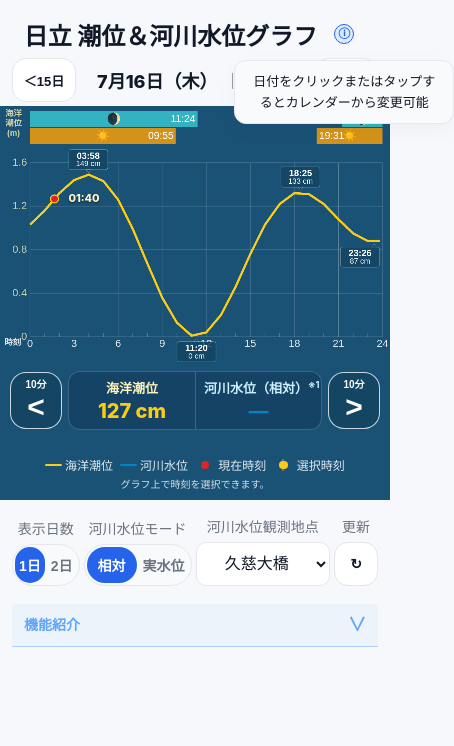
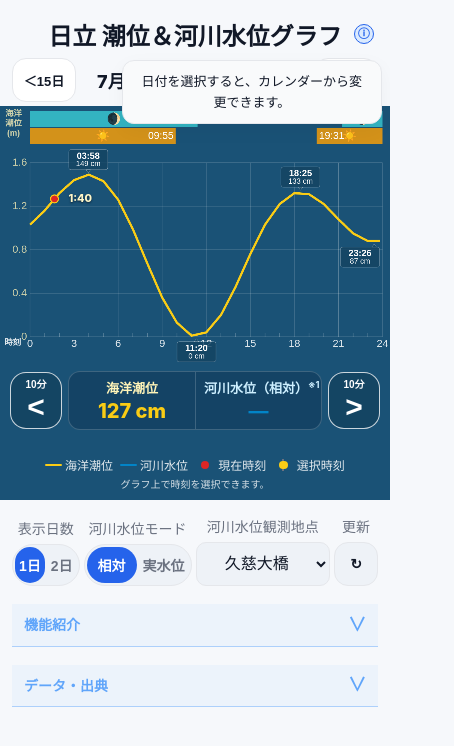
Before and after one commit to tanyeee/tide-graph, a website: page index.html in a window 390 px wide. Both pictures are taken after a click on the button "日付変更の説明". Shown: the whole page, 454 px wide, since content can reach past the window. Drawn offline with Linux system fonts and the light colour scheme; no server answers.

Commit message:
Refine header and disclosure layout

```diff
--- a/index.html
+++ b/index.html
@@ -28,6 +28,7 @@
     --river:#0284c7;
     --now:#dc2626;
     --button-bg:#ffffff;
+    --control-surface:#eef2f7;
     --button-text:#111827;
     --shadow:0 6px 20px rgba(0,0,0,.04);
   }
@@ -48,6 +49,7 @@
       --river:#38bdf8;
       --now:#ef4444;
       --button-bg:#0f172a;
+      --control-surface:#111c31;
       --button-text:#e5edf7;
       --shadow:none;
     }
@@ -63,7 +65,10 @@
     background:transparent; border:0; border-radius:0;
     padding:0; box-shadow:none;
   }
-  .app-title-row { display:flex; align-items:center; justify-content:center; gap:5px; margin-bottom:2px; }
+  .app-title-row { display:grid; grid-template-columns:44px max-content 44px; column-gap:8px; align-items:center; justify-content:center; margin-bottom:2px; }
+  .title-spacer { width:44px; height:44px; }
+  .app-title-row h1 { grid-column:2; }
+  .app-title-row .date-info-anchor { grid-column:3; }
   h1 { margin:0; font-size:clamp(24px,3vw,34px); text-align:center; }
   .sub, .legend, .note { color:var(--muted); font-size:14px; line-height:1.7; }
   .sub { margin-top:18px; }
@@ -98,7 +103,7 @@
   }
   select { min-width:150px; height:44px; }
   .btns { display:flex; gap:8px; flex-wrap:wrap; }
-  .toggle { display:grid; grid-template-columns:repeat(2,minmax(0,1fr)); gap:3px; min-width:116px; padding:3px; border:1px solid var(--border); border-radius:999px; background:var(--pill); }
+  .toggle { display:grid; grid-template-columns:repeat(2,minmax(0,1fr)); gap:3px; min-width:116px; padding:3px; border:1px solid var(--border); border-radius:999px; background:var(--control-surface); }
   .toggle button { border:0; background:transparent; color:var(--muted); padding:8px 10px; border-radius:999px; font-weight:700; }
   .toggle button.active { background:var(--accent); color:#fff; }
   .range-row { display:flex; flex-wrap:wrap; align-items:end; gap:12px; margin-top:16px; margin-bottom:18px; }
@@ -118,10 +123,10 @@
     /* text-align centers the selected value in browsers that honor it on a
        closed <select> (incl. iOS Safari); text-align-last is the fallback
        property some engines use instead for the last (only, here) line. */
-    text-align:center; text-align-last:center;
+    text-align:center; text-align-last:center; background:var(--control-surface);
   }
   .refresh-wrap { margin-left:auto; }
-  .refresh-btn { min-width:64px; height:44px; border-radius:14px; font-size:22px; font-weight:700; padding:0 14px; }
+  .refresh-btn { min-width:64px; height:44px; border-radius:14px; font-size:22px; font-weight:700; padding:0 14px; background:var(--control-surface); }
   /* The explanation icon shares the date navigation's three columns, so it
      stays aligned with the central date/tide control at every breakpoint. */
   .date-nav-field {
@@ -147,13 +152,9 @@
   .date-info-btn[aria-expanded="true"] .date-info-icon {
     border-color:var(--accent); color:var(--accent); background:var(--accent-soft);
   }
-  /* Centered under the button (rather than right/left-anchored) so it stays
-     clear of the viewport edge whichever side the button ends up closer to
-     — see the position-tuning commit's write-up for the 375px/1100px
-     coordinate check that motivated centering over edge-anchoring. */
   .date-info-popover {
-    position:absolute; top:100%; left:50%; transform:translateX(-50%); z-index:5; margin-top:4px;
-    width:max-content; max-width:min(220px, calc(100vw - 32px));
+    position:absolute; top:100%; right:0; z-index:5; margin-top:4px;
+    width:min(260px, calc(100vw - 24px)); max-width:calc(100vw - 24px);
     padding:10px 14px; border-radius:12px; text-align:center;
     background:var(--pill); border:1px solid var(--border); box-shadow:var(--shadow);
     color:var(--text); font-size:13px; line-height:1.6;
@@ -326,6 +327,9 @@
     .date-nav-field { --date-nav-cols:76px minmax(0, 1fr) 76px; --date-nav-gap:8px; }
   }
   @media (max-width: 560px) {
+    .app-title-row { grid-template-columns:36px max-content 36px; column-gap:4px; }
+    .title-spacer { width:36px; height:44px; }
+    .date-info-btn { width:36px; }
     h1 { font-size:24px; white-space:nowrap; }
     .date-nav-field { --date-nav-cols:64px minmax(0,1fr) 64px; --date-nav-gap:4px; }
     .date-nav { width:100%; }
@@ -379,13 +383,14 @@
 <div class="wrap">
   <div class="card">
     <div class="app-title-row">
+      <span class="title-spacer" aria-hidden="true"></span>
       <h1>日立 潮位＆河川水位グラフ</h1>
       <div class="date-info-anchor">
         <button id="dateInfoButton" class="date-info-btn" type="button" aria-label="日付変更の説明" aria-expanded="false" aria-describedby="dateInfoPopover">
           <span class="date-info-icon" aria-hidden="true">ⓘ</span>
         </button>
         <div id="dateInfoPopover" class="date-info-popover" role="tooltip" hidden>
-          日付をクリックまたはタップするとカレンダーから変更可能
+          日付を選択すると、カレンダーから変更できます。
         </div>
       </div>
     </div>
@@ -471,6 +476,9 @@
       <p>【河川水位観測地点】久慈川水系および涸沼・那珂川水系の汽水域にある観測地点から、表示する地点を選択できます。</p>
       <hr>
       <p>【更新】更新ボタンを押すと現在時刻に戻り、最新のデータを取得します。</p>
+    </details>
+    <details id="dataSources" class="river-footnote">
+      <summary><span>データ・出典</span><span class="function-intro-chevron" aria-hidden="true">∨</span></summary>
       <div id="dataStatus" class="note data-status" role="status" aria-live="polite">
         潮位データを読み込んでいます…
       </div>
@@ -1230,8 +1238,9 @@ function drawChart() {
   // clear of extrema callouts and the value cards regardless of the canvas's
   // rendered scale. The selected-time readout now follows the live marker.
   const renderedScale = chart.clientWidth / W || 1;
+  const cardClearanceCss = window.matchMedia('(min-width: 781px)').matches ? 47 : 22;
   const labelTopCss = chartMetaEl
-    ? chartMetaEl.offsetTop - 22 - 28 * renderedScale
+    ? chartMetaEl.offsetTop - cardClearanceCss - 28 * renderedScale
     : (H - 330) * renderedScale;
   const chartBottom = Math.max(180, H - labelTopCss / renderedScale + 5);
   const m = {
@@ -1595,7 +1604,7 @@ function drawSelection(point, updateMeta = true) {
   drawNowIndicator();
 
   if (updateMeta) {
-    selectedTimeEl.textContent = point.label.slice(-5);
+    selectedTimeEl.textContent = point.label.slice(-5).replace(/^0/, '');
     selectedHeightEl.textContent = `${Math.round(point.height)} cm`;
     if (isActualRiverMode()) {
       // 実水位 mode: show the raw measured level (already in meters)
```
